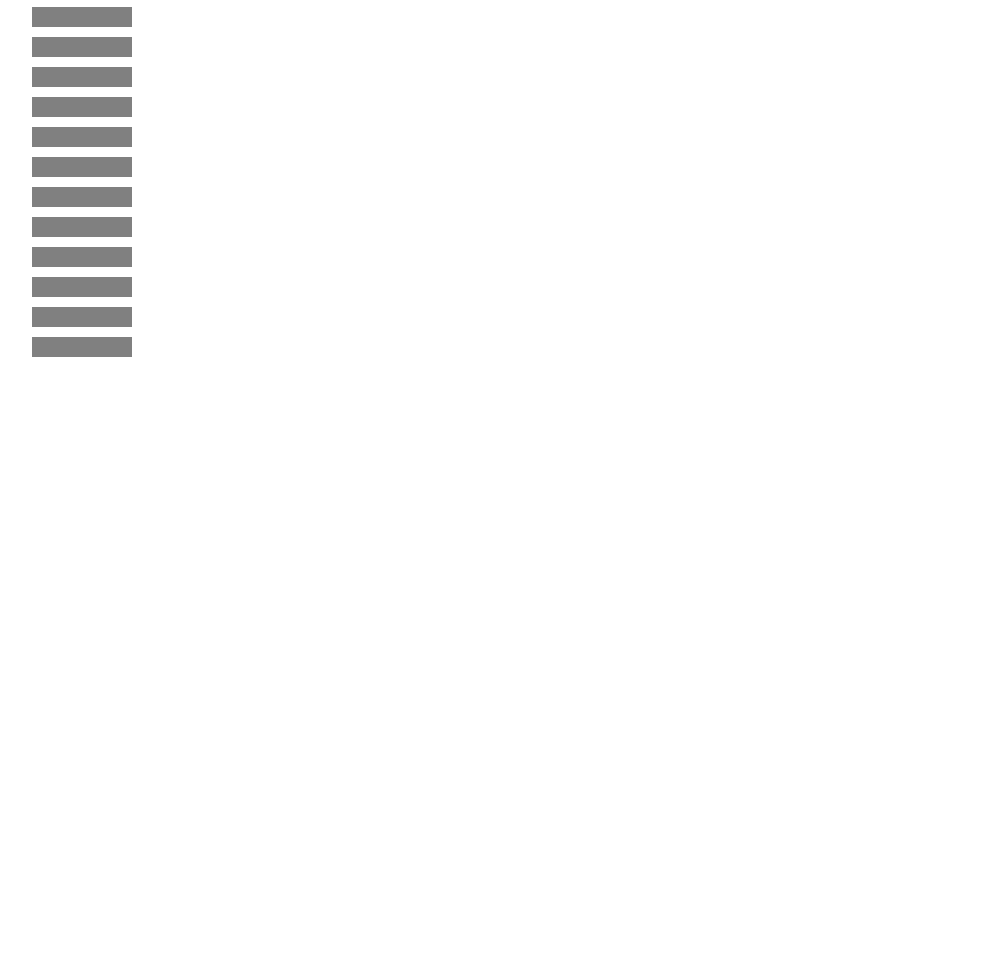
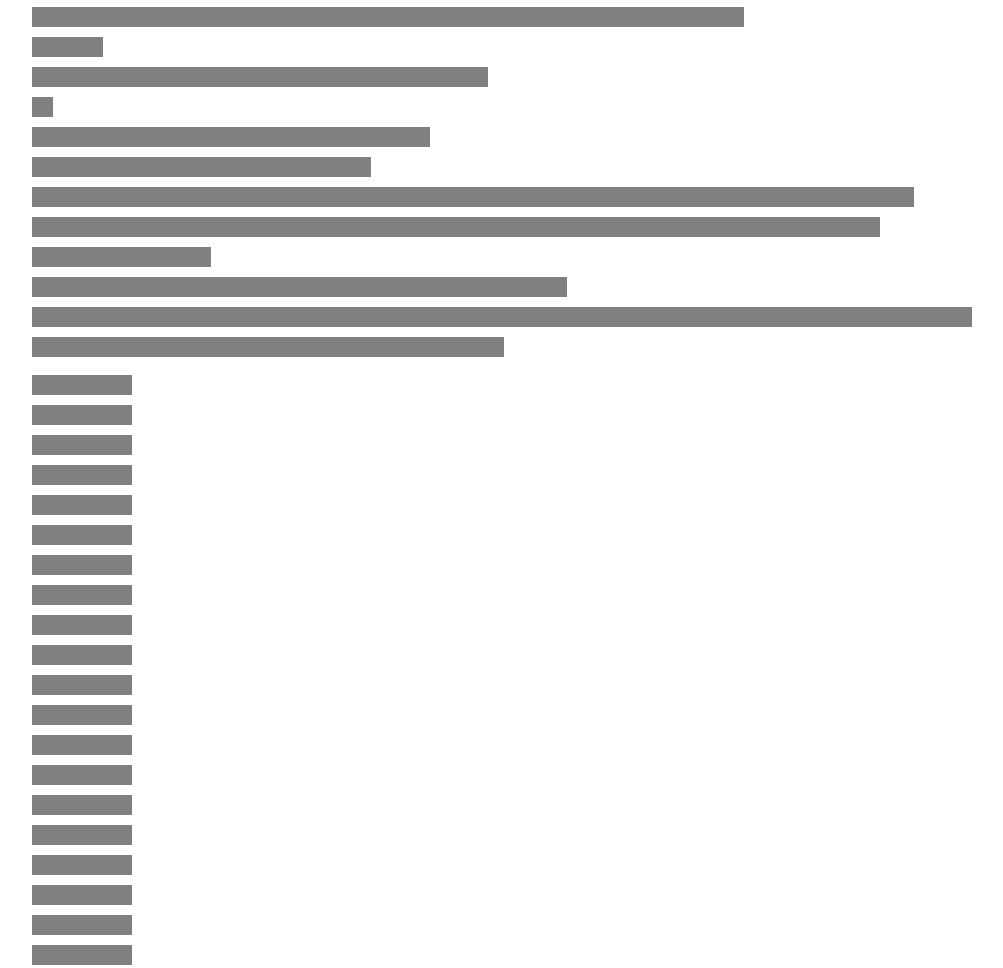
Before and after one commit to Kenzie-Academy-Brasil-Developers/entrega-katas-javascript-3-sprint-3-arthurbs17, a plain HTML site: page index.html in a window 1280 px wide. Shown: the part 1326-2294 px from the top of the page, without its empty margins (16-1019 px from the left). Before the commit the page ends 1701 px from the top, so only its background shows below. Drawn offline with Linux system fonts and the light colour scheme; a web font is replaced by a local one.

Commit message:
Tentando resolver katas bonus

```diff
--- a/katas3.js
+++ b/katas3.js
@@ -297,10 +297,40 @@ function kataBonus1() {
 
 function kataBonus2() {
     // implemente o código do kata bonus 2 aqui
+    let boxes = document.querySelectorAll('#box > div > ul > li:nth-child(n)');
+    let boxArrays = [...boxes];
+    let boxSizes = [];
+    let firstSize = 100
+
+    for (let i = 0; i < boxArrays.length; i++){
+        firstSize += 5
+        boxSizes.push(firstSize);
+    }
+
+    for (let i = 0; i < boxArrays.length; i++){
+        boxArrays[i].style.width = boxSizes[i].toString()+'px'
+    }
+
+    showBox(boxArrays)
 }
 
 function kataBonus3() {
     // implemente o código do kata bonus 3 aqui
+    let boxes = document.querySelectorAll('#box > div > ul > li:nth-child(n)');
+    let boxArrays = [...boxes];
+    let boxSizes = [];
+    let firstSize = 100
+
+    for (let i = 0; i < boxArrays.length; i++){
+        firstSize += 5
+        boxSizes.push(firstSize);
+    }
+
+    for (let i = 0; i < boxArrays.length; i++){
+        boxArrays[i].style.width = sampleArray[i].toString()+'px'
+    }
+
+    showBox(boxArrays)
 }
 
 function kataBonus4() {
@@ -332,3 +362,4 @@ kata18();
 
 kataBonus1();
 kataBonus2();
+kataBonus3();
```
Also changed, not shown: style.css (line endings or trailing spaces).
